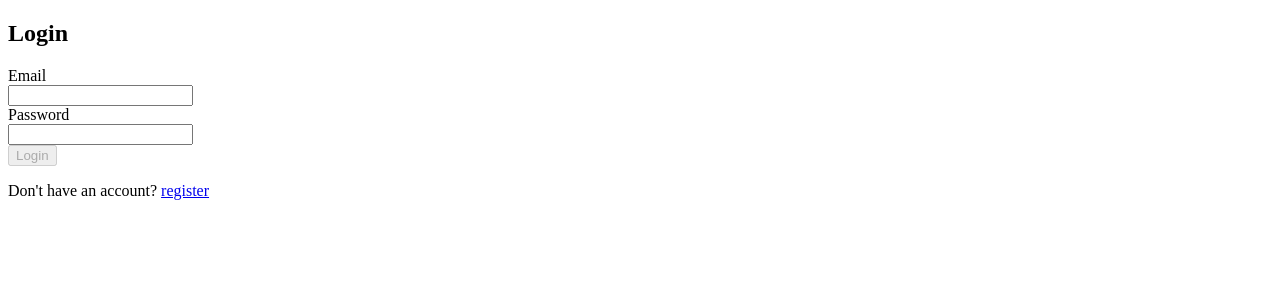
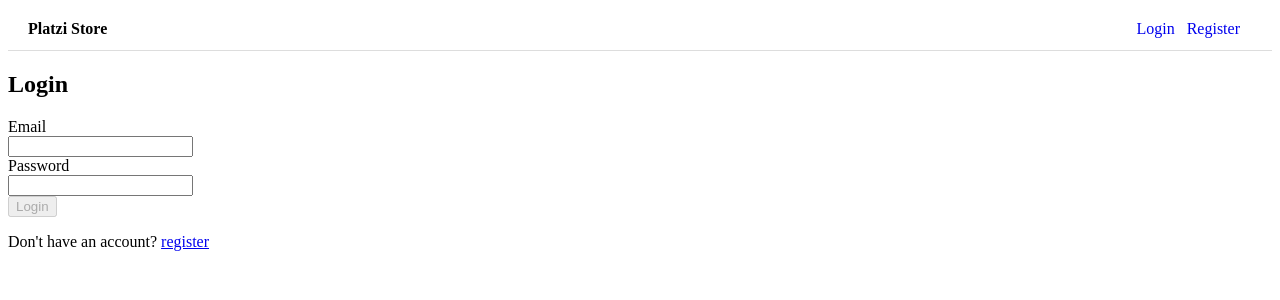
Before and after one commit to Diwakar-Rai/platzi-small-store, an Angular app: page /login in a window 1280 px wide. Shown: the top 300 px of the page. Built offline with nearby package versions, Linux system fonts and the light colour scheme.

Commit message:
navbar created

```diff
--- a/src/app/app.html
+++ b/src/app/app.html
@@ -1 +1,2 @@
+<app-navbar></app-navbar>
 <router-outlet></router-outlet>
--- a/src/app/app.ts
+++ b/src/app/app.ts
@@ -1,11 +1,12 @@
 import { Component, signal } from '@angular/core';
 import { RouterOutlet } from '@angular/router';
+import { Navbar } from './shared/navbar/navbar';
 
 @Component({
   selector: 'app-root',
-  imports: [RouterOutlet],
+  imports: [RouterOutlet, Navbar],
   templateUrl: './app.html',
-  styleUrl: './app.css'
+  styleUrl: './app.css',
 })
 export class App {
   protected readonly title = signal('platzi-store');
--- /dev/null
+++ b/src/app/shared/navbar/navbar.css
@@ -0,0 +1,22 @@
+.navbar {
+  display: flex;
+  justify-content: space-between;
+  align-items: center;
+  padding: 12px 20px;
+  border-bottom: 1px solid #ddd;
+}
+
+.logo {
+  font-weight: bold;
+  text-decoration: none;
+  color: black;
+}
+
+.links a {
+  margin-right: 12px;
+  text-decoration: none;
+}
+
+button {
+  cursor: pointer;
+}
--- /dev/null
+++ b/src/app/shared/navbar/navbar.html
@@ -0,0 +1,12 @@
+<nav class="navbar">
+  <a routerLink="/" class="logo">Platzi Store</a>
+
+  <div class="links">
+    @if (authService.isLoggedIn()) {
+      <button (click)="logout()">Logout</button>
+    } @else {
+      <a routerLink="/login">Login</a>
+      <a routerLink="/register">Register</a>
+    }
+  </div>
+</nav>
--- /dev/null
+++ b/src/app/shared/navbar/navbar.ts
@@ -0,0 +1,20 @@
+import { Component, inject } from '@angular/core';
+import { AuthService } from '../../core/auth/auth.service';
+import { Router, RouterLink } from '@angular/router';
+
+@Component({
+  selector: 'app-navbar',
+  imports: [RouterLink],
+  templateUrl: './navbar.html',
+  styleUrl: './navbar.css',
+})
+export class Navbar {
+  // public: because we want to use this service directly in the template
+  public authService = inject(AuthService);
+  private router = inject(Router);
+
+  logout() {
+    this.authService.logout();
+    this.router.navigate(['/login']);
+  }
+}
```
